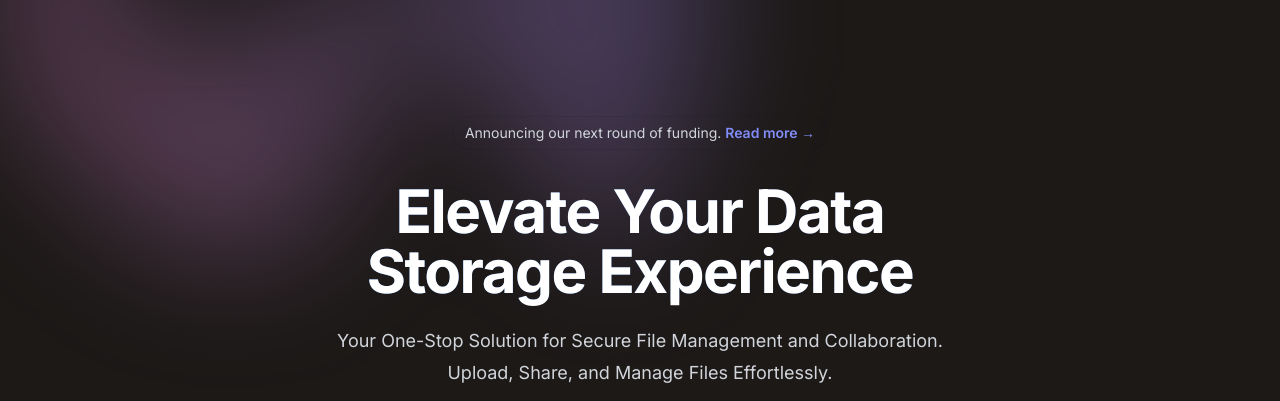
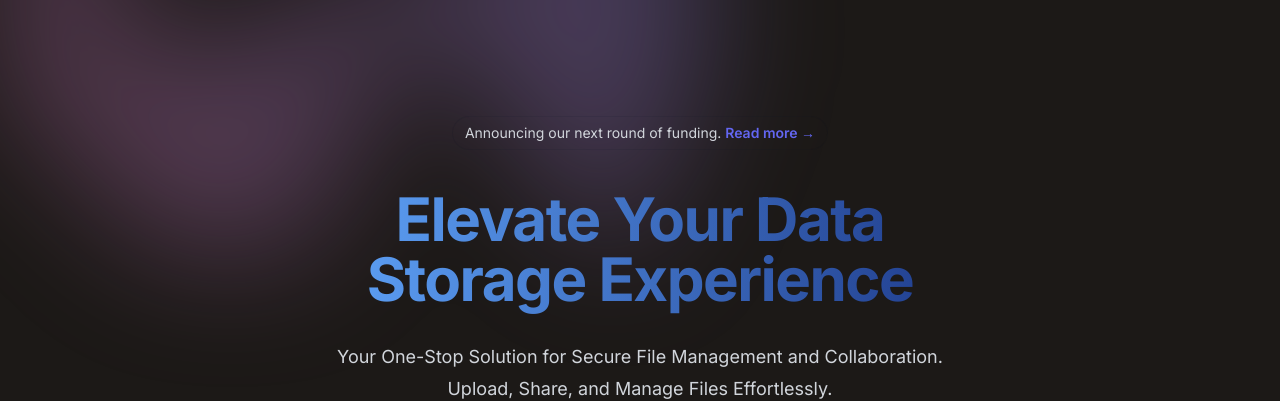
Before and after one commit to rfcho322/file-hub, a Next.js app: page / in a window 1280 px wide. Shown: the part 180-581 px from the top of the page. Built offline with nearby package versions, Linux system fonts and the light colour scheme; no server answers.

Commit message:
changed favicon, changed some text and button color in landing page.

```diff
--- a/src/app/_components/FileDisplay.tsx
+++ b/src/app/_components/FileDisplay.tsx
@@ -32,7 +32,7 @@ function Placeholder() {
         src="/empty_files.svg"
       />
       <div className="text-2xl text-center text-gray-100">
-        Nothing to see here, try and upload a file nows
+        Nothing to see here, try and upload a file now
       </div>
       <UploadButton />
     </div>
--- a/src/app/layout.tsx
+++ b/src/app/layout.tsx
@@ -1,4 +1,4 @@
-import { Inter, Roboto } from "next/font/google";
+import { Inter } from "next/font/google";
 import "./globals.css";
 import ConvexClientProvider from "./ConvexClientProvider";
 import { Header } from "./header";
--- a/src/app/page.tsx
+++ b/src/app/page.tsx
@@ -23,16 +23,16 @@ export default function LandingPage() {
                     <div className="hidden sm:mb-8 sm:flex sm:justify-center">
                         <div className="relative rounded-full px-3 py-1 text-sm leading-6 text-gray-300 ring-1 ring-gray-900/10 hover:ring-gray-900/20">
                         Announcing our next round of funding.{' '}
-                    <a href="#" className="font-semibold text-indigo-400">
+                        <a href="#" className="font-semibold text-indigo-500">
                             <span className="absolute inset-0" aria-hidden="true" />
                             Read more <span aria-hidden="true">&rarr;</span>
                         </a>
                         </div>
                     </div>
                     <div className="text-center">
-                    <div className="text-4xl font-bold tracking-tight text-white sm:text-6xl bg-gradient-to-r from-blue-400 to-blue-900 text-transparent bg-clip-text">
+                        <h1 className="text-4xl font-bold p-2 tracking-tight sm:text-6xl bg-gradient-to-r from-blue-400 to-blue-900 text-transparent bg-clip-text">
                             Elevate Your Data Storage Experience
-                    </div>
+                        </h1>
                         <p className="mt-6 text-lg leading-8 text-gray-300">
                         Your One-Stop Solution for Secure File Management and Collaboration. Upload, Share, and Manage Files Effortlessly.
                         </p>
@@ -40,7 +40,7 @@ export default function LandingPage() {
                         <SignedOut>
                             <a
                                 href="/dashboard/files"
-                            className="rounded-md bg-indigo-600 px-3.5 py-2.5 text-sm font-semibold text-white shadow-sm hover:bg-indigo-500 focus-visible:outline focus-visible:outline-2 focus-visible:outline-offset-2 focus-visible:outline-indigo-600"
+                                className="rounded-md bg-indigo-600 px-3.5 py-2.5 text-sm font-semibold text-white shadow-sm hover:bg-indigo-700 focus-visible:outline focus-visible:outline-2 focus-visible:outline-offset-2 focus-visible:outline-indigo-600"
                             >
                                 Get Started
                             </a>
@@ -107,8 +107,8 @@ export default function LandingPage() {
                 </div>
                 {/* END OF LOGOS */}
                 {/* CTA */}
-                <div className="mx-auto max-w-7xl py-24 sm:px-6 sm:py-32 lg:px-8">
-                    <div className="relative isolate overflow-hidden bg-gray-900 px-6 pt-16 shadow-2xl sm:rounded-3xl sm:px-16 md:pt-24 lg:flex lg:gap-x-20 lg:px-24 lg:pt-0">
+                <div className="mx-auto py-24 sm:px-6 sm:py-32 lg:px-8">
+                    <div className="relative isolate overflow-hidden bg-stone-900 px-6 pt-16 shadow-2xl sm:rounded-3xl sm:px-16 md:pt-24 lg:flex lg:gap-x-20 lg:px-24 lg:pt-0">
                     <svg
                         viewBox="0 0 1024 1024"
                         className="absolute left-1/2 top-1/2 -z-10 h-[64rem] w-[64rem] -translate-y-1/2 [mask-image:radial-gradient(closest-side,white,transparent)] sm:left-full sm:-ml-80 lg:left-1/2 lg:ml-0 lg:-translate-x-1/2 lg:translate-y-0"
```
Also changed, not shown: 1 other file (tests, documents, lock files or other folders). Lines whose indentation alone changed are shown as unchanged.
